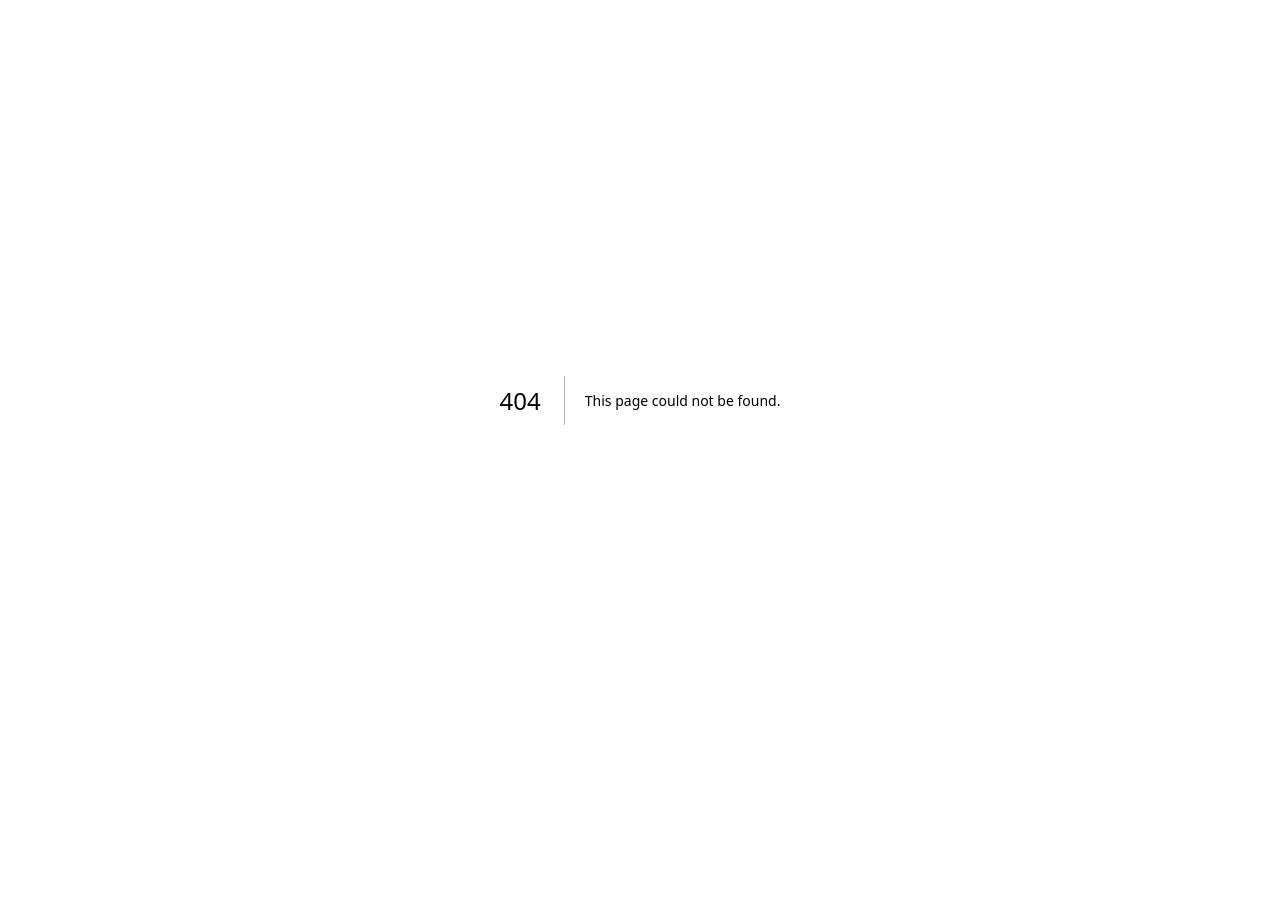
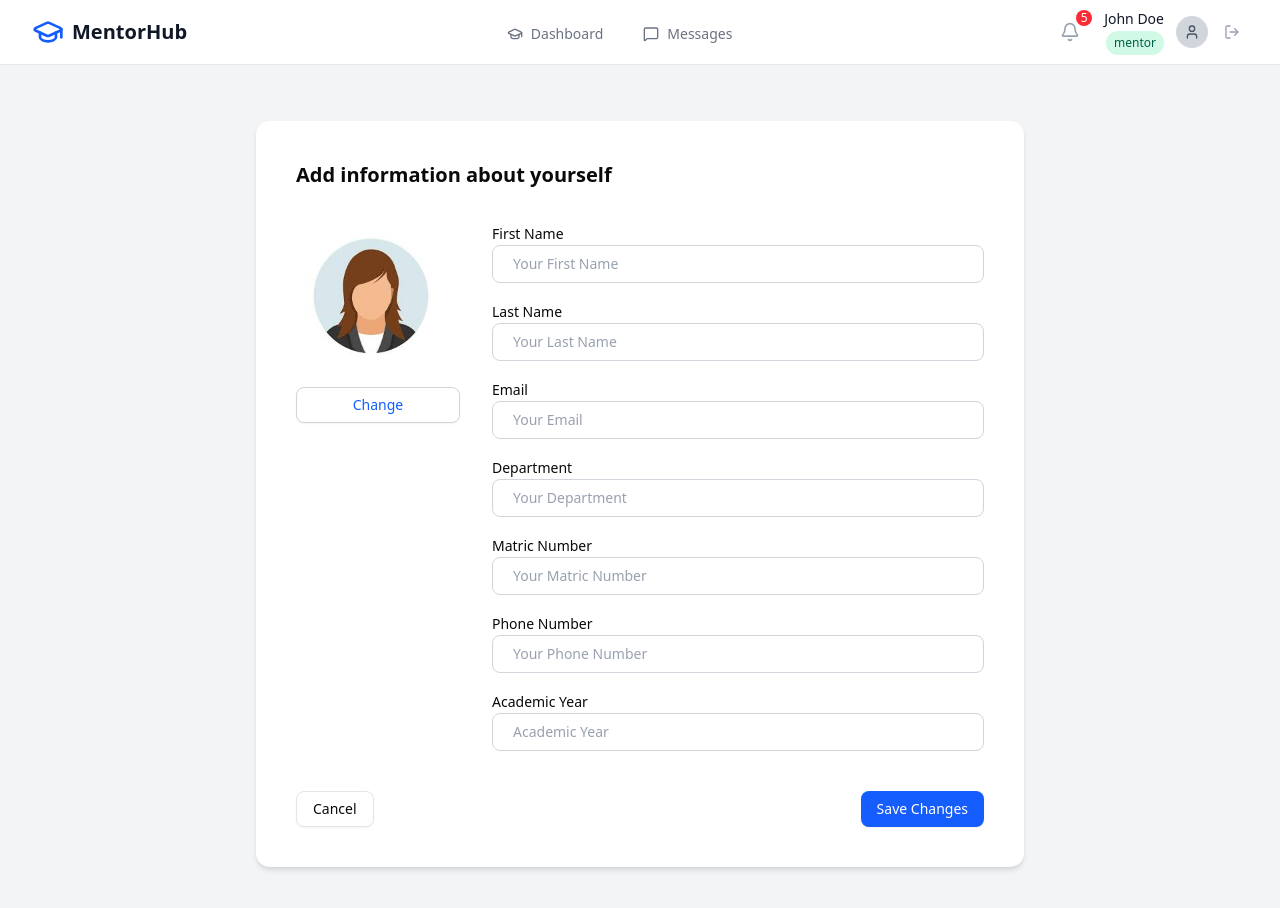
Before and after one commit to Kingscliq/mentor-hub, a Next.js app: page /dashboard/edit-profile in a window 1280 px wide. Before the commit this address had no page. Shown: the top 908 px of the page. Before the commit the page ends 800 px from the top, so only its background shows below. Built offline with nearby package versions, Linux system fonts and the light colour scheme.

Commit message:
feat: Add Edit profile

```diff
--- /dev/null
+++ b/src/app/dashboard/edit-profile/page.tsx
@@ -0,0 +1,6 @@
+
+import EditProfilePage from '@/features/profile/edit-profile.module';
+
+export default function EditProfileRoute() {
+  return <EditProfilePage />;
+}
--- a/src/components/ui/input.tsx
+++ b/src/components/ui/input.tsx
@@ -51,7 +51,7 @@ const Input = React.forwardRef<HTMLInputElement, InputProps>(
             data-slot="input"
             aria-invalid={!!error}
             className={cn(
-              'appearance-none block w-full pl-10 pr-3 py-2 border border-gray-300 rounded-md placeholder-gray-400 focus:outline-none focus:ring-blue-500 focus:border-blue-500 sm:text-sm',
+              'appearance-none block w-full pl-5 pr-3 py-2 border border-gray-300 rounded-md placeholder-gray-400 focus:outline-none focus:ring-blue-500 focus:border-blue-500 sm:text-sm',
               iconLeft && 'pl-8',
               iconRight && 'pr-8',
               error && 'border-red-500 focus:border-red-500 focus:ring-red-500',
--- /dev/null
+++ b/src/features/profile/components/edit-profile-form.tsx
@@ -0,0 +1,164 @@
+
+'use client';
+
+import { useFormik } from 'formik';
+import * as Yup from 'yup';
+import Box from '@/components/ui/box';
+import { Input } from '@/components/ui/input';
+import { Button } from '@/components/ui/button';
+import Image from 'next/image';
+
+const validationSchema = Yup.object({
+  firstName: Yup.string().required('First name is required'),
+  lastName: Yup.string().required('Last name is required'),
+  email: Yup.string().email('Invalid email').required('Email is required'),
+  department: Yup.string().required('Department is required'),
+  matricNumber: Yup.string().required('Matric number is required'),
+  phone: Yup.string().required('Phone number is required'),
+  academicYear: Yup.string().required('Academic year is required'),
+});
+
+const EditProfilePage = () => {
+  const formik = useFormik({
+    initialValues: {
+      firstName: '',
+      lastName: '',
+      email: '',
+      department: '',
+      matricNumber: '',
+      phone: '',
+      academicYear: '',
+    },
+    validationSchema,
+    onSubmit: (values) => {
+      console.log('Profile updated:', values);
+    },
+  });
+
+  const {
+    values,
+    handleChange,
+    handleBlur,
+    handleSubmit,
+    touched,
+    errors,
+  } = formik;
+
+  return (
+    <Box as="div" className="min-h-screen flex items-center justify-center bg-gray-100 py-10 w-full px-4">
+      <Box
+        as="form"
+        onSubmit={handleSubmit}
+        className="bg-white p-6 md:p-10 rounded-xl shadow-md w-full max-w-3xl mx-auto"
+      >
+        <h2 className="text-xl font-semibold mb-8">Add information about yourself</h2>
+
+        <Box as="div" className="flex flex-col md:flex-row md:gap-x-8 gap-y-8">
+          {/* Profile Image Section */}
+          <Box as="div" className="flex flex-col items-center md:items-start md:w-1/4 w-full">
+            <Image
+              src="/profile.jfif"
+              alt="Profile Picture"
+              width={150}
+              height={150}
+              className="rounded-full object-cover"
+            />
+            <Button
+              type="button"
+              className="mt-4 bg-white text-blue-600 border border-gray-300 w-full"
+            >
+              Change
+            </Button>
+          </Box>
+
+          {/* Form Fields Section */}
+          <Box as="div" className="md:w-3/4 w-full space-y-4">
+            <Input
+              name="firstName"
+              label="First Name"
+              placeholder="Your First Name"
+              value={values.firstName}
+              onChange={handleChange}
+              onBlur={handleBlur}
+              error={touched.firstName && errors.firstName ? errors.firstName : undefined}
+            />
+            <Input
+              name="lastName"
+              label="Last Name"
+              placeholder="Your Last Name"
+              value={values.lastName}
+              onChange={handleChange}
+              onBlur={handleBlur}
+              error={touched.lastName && errors.lastName ? errors.lastName : undefined}
+            />
+            <Input
+              name="email"
+              label="Email"
+              placeholder="Your Email"
+              value={values.email}
+              onChange={handleChange}
+              onBlur={handleBlur}
+              error={touched.email && errors.email ? errors.email : undefined}
+            />
+            <Input
+              name="department"
+              label="Department"
+              placeholder="Your Department"
+              value={values.department}
+              onChange={handleChange}
+              onBlur={handleBlur}
+              error={touched.department && errors.department ? errors.department : undefined}
+            />
+            <Input
+              name="matricNumber"
+              label="Matric Number"
+              placeholder="Your Matric Number"
+              value={values.matricNumber}
+              onChange={handleChange}
+              onBlur={handleBlur}
+              error={
+                touched.matricNumber && errors.matricNumber
+                  ? errors.matricNumber
+                  : undefined
+              }
+            />
+            <Input
+              name="phone"
+              label="Phone Number"
+              placeholder="Your Phone Number"
+              value={values.phone}
+              onChange={handleChange}
+              onBlur={handleBlur}
+              error={touched.phone && errors.phone ? errors.phone : undefined}
+            />
+            <Input
+              name="academicYear"
+              label="Academic Year"
+              placeholder="Academic Year"
+              value={values.academicYear}
+              onChange={handleChange}
+              onBlur={handleBlur}
+              error={
+                touched.academicYear && errors.academicYear
+                  ? errors.academicYear
+                  : undefined
+              }
+            />
+          </Box>
+        </Box>
+
+        {/* Action Buttons */}
+        <Box as="div" className="flex flex-col md:flex-row justify-between gap-4 mt-10">
+          <Button type="button" variant="outline" className="w-full md:w-auto">
+            Cancel
+          </Button>
+          <Button type="submit" className="w-full md:w-auto bg-blue-600 text-white">
+            Save Changes
+          </Button>
+        </Box>
+      </Box>
+    </Box>
+  );
+};
+
+export default EditProfilePage;
--- /dev/null
+++ b/src/features/profile/edit-profile.module.tsx
@@ -0,0 +1,11 @@
+'use client';
+
+import EditProfileForm from '@/features/profile/components/edit-profile-form';
+
+export default function EditProfilePage() {
+  return (
+    <div className="min-h-screen flex items-center justify-center bg-gray-100 p-4">
+      <EditProfileForm />
+    </div>
+  );
+}
```
Also changed, not shown: public/profile.jfif (added).
